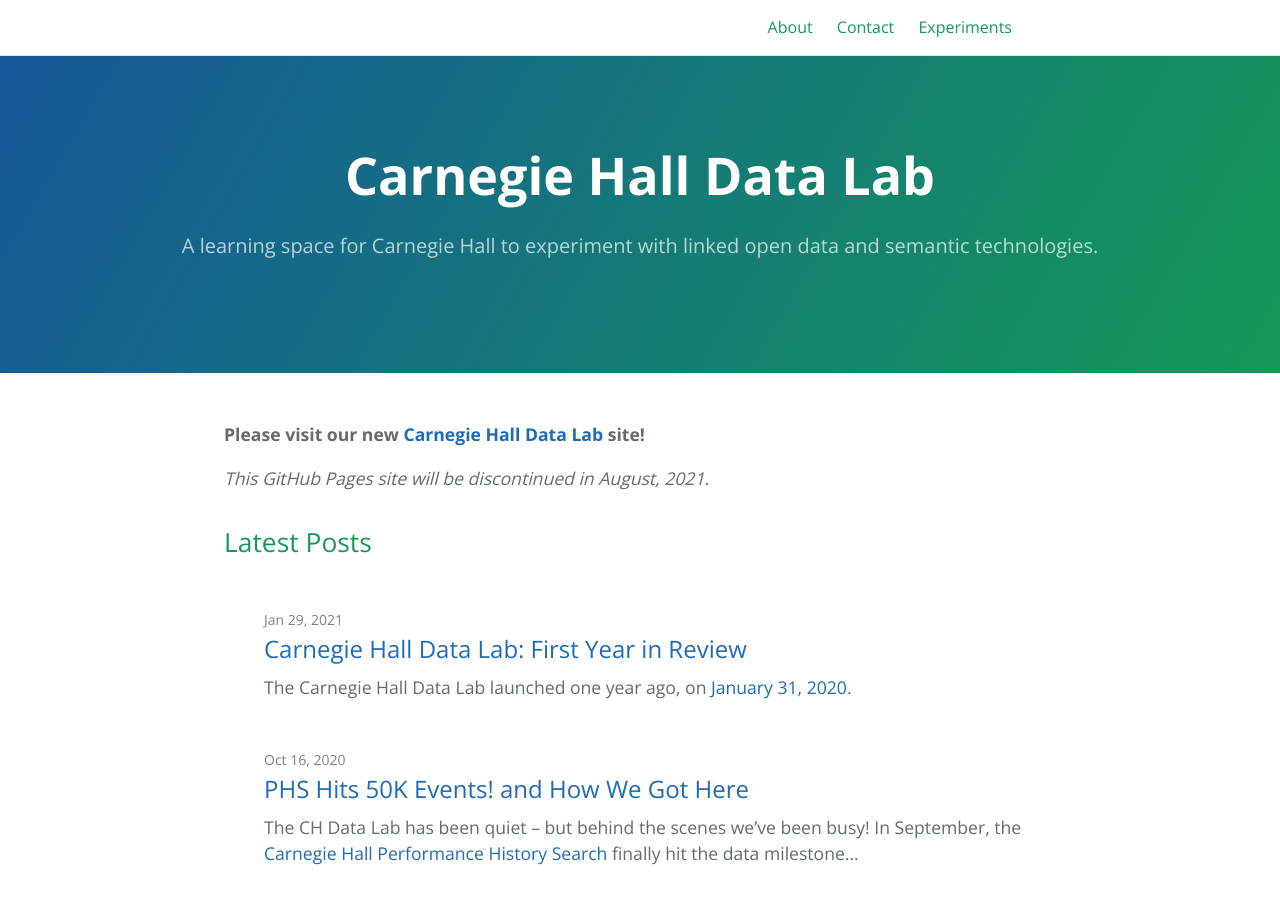
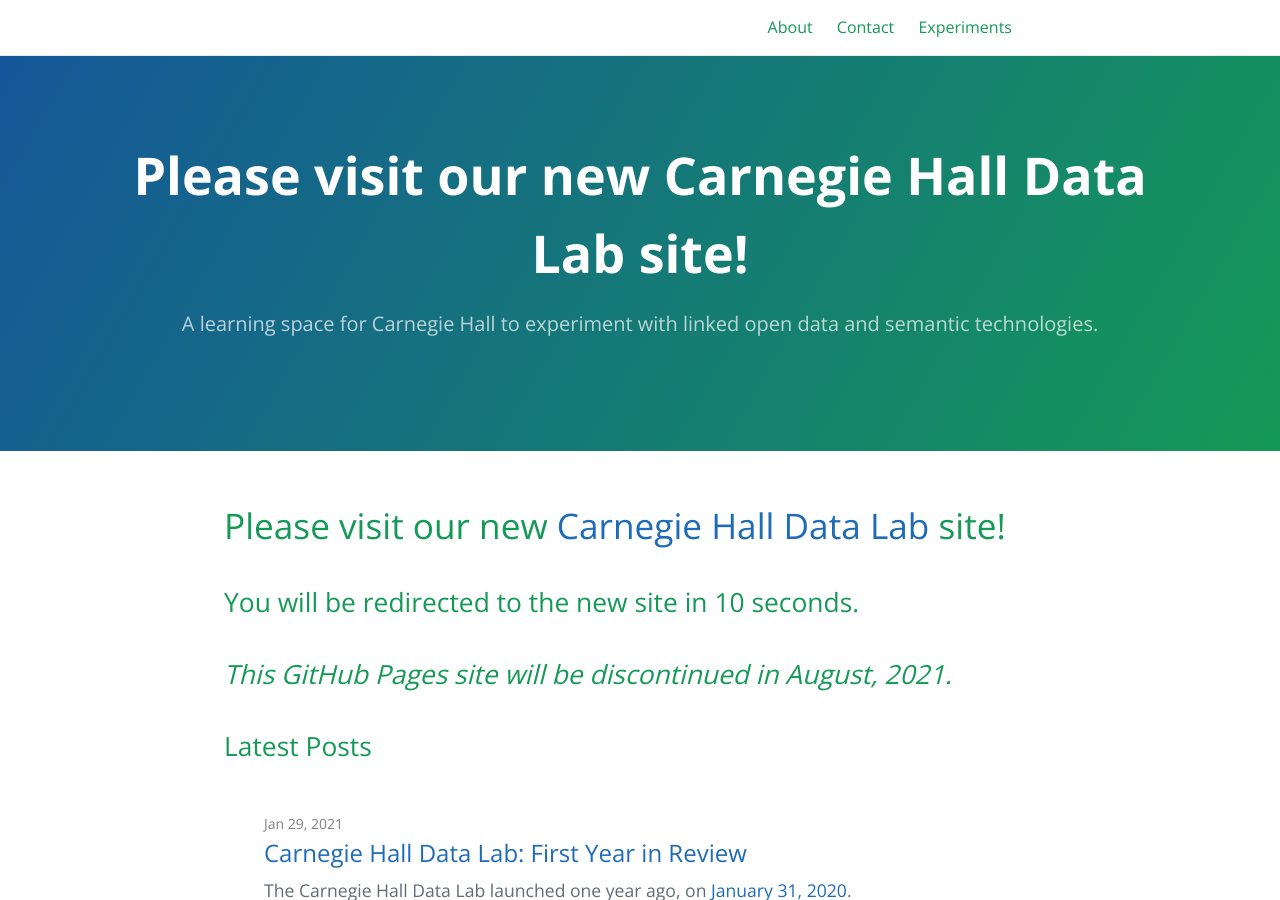
Before and after one commit to CarnegieHall/datalab, a Jekyll site: the page built from index.md, in a window 1280 px wide and 900 px high. Built offline with Jekyll 4.4.1, drawn with Linux system fonts in a browser that asks for light colours; our own code applies the rules of GitHub Pages for plain Markdown files.

Commit message:
Add redirect message

```diff
--- a/index.md
+++ b/index.md
@@ -8,6 +8,7 @@
 layout: home
 ---
 
-**Please visit our new <a href="http://data.carnegiehall.org/datalab/">Carnegie Hall Data Lab</a> site!**
+# Please visit our new <a href="http://data.carnegiehall.org/datalab/">Carnegie Hall Data Lab</a> site!
+## You will be redirected to the new site in 10 seconds.
 
-*This GitHub Pages site will be discontinued in August, 2021.*
+## *This GitHub Pages site will be discontinued in August, 2021.*
```
